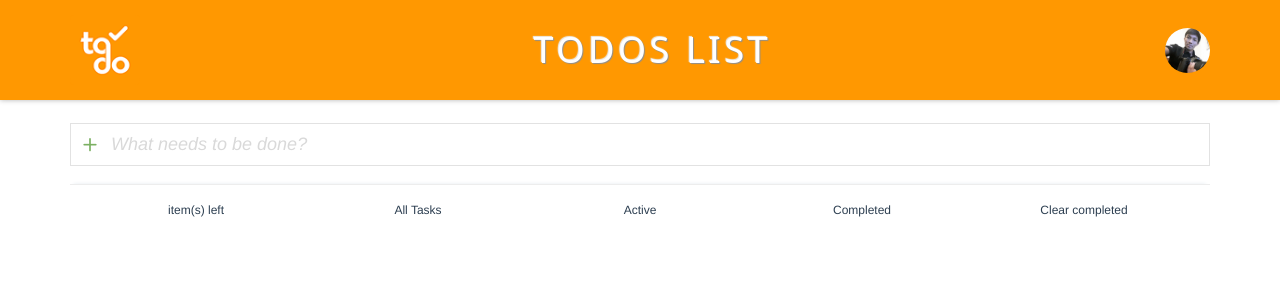
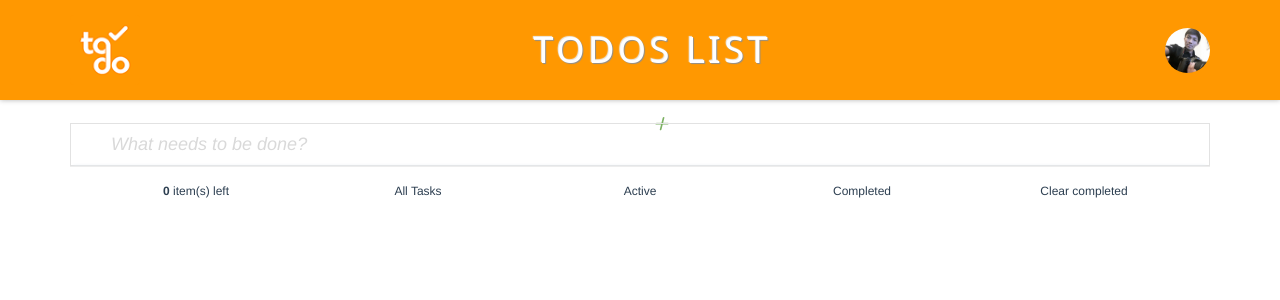
Before and after one commit to at-longnguyen3/todo-vuejs-pwa, a Vue app in the folder vue-todo/: page / in a window 1280 px wide. Shown: the top 300 px of the page. Built offline with nearby package versions, Linux system fonts and the light colour scheme.

Commit message:
Create select all todos

```diff
--- a/vue-todo/src/components/features/todos/todo-footer.vue
+++ b/vue-todo/src/components/features/todos/todo-footer.vue
@@ -2,7 +2,7 @@
   <div class="todos-footer">
     <ul class="todos-footer-toolbar">
       <li class="toolbar-item counter">
-        <strong class="n-counter"></strong> item(s) left
+        <strong class="n-counter">{{ counter.active }}</strong> item(s) left
       </li>
       <li class="toolbar-item">
         <button class="toolbar-btn" @click="onFilter('all')">
@@ -35,6 +35,7 @@
 <script lang="ts">
   export default {
     name: 'todoFooter',
+    props: ['counter'],
     methods: {
       // onFinish() {
       //   this.$emit('onFinish', '');
--- a/vue-todo/src/components/features/todos/todo-header.vue
+++ b/vue-todo/src/components/features/todos/todo-header.vue
@@ -2,7 +2,8 @@
   <div class="todos-header">
     <!-- <i class="icon-chevron-down1"></i> -->
     <span class="add-icon"></span>
-    <form class="form-add-task" @submit.prevent="addTodo()">
+    <i class="form-add-task" @click="onToggleAll()"></i>
+    <form @submit.prevent="addTodo()">
       <input  class="task-name"
               placeholder="What needs to be done?"
               v-model="newTodo"
@@ -30,6 +31,9 @@
         }
         this.newTodo = '';
       },
+      onToggleAll() {
+        this.$emit('selectTodos');
+      }
     },
   };
 </script>
--- a/vue-todo/src/components/features/todos/todos.vue
+++ b/vue-todo/src/components/features/todos/todos.vue
@@ -1,12 +1,14 @@
 <template>
   <div class="todos">
     <div class="container">
-      <todoHeader @addTodo="add($event)"/>
+      <todoHeader @addTodo="add($event)"
+                  @selectTodos="onToggleAll()"/>
       <todoItem v-for="(todo, index) in todos"
                 :todo="todo"
                 @deleteMe="deleteTodo($event)"
                 @onToggle="toggle($event)"/>
-      <todoFooter @onFinish="onChange($event)" />
+      <todoFooter @onFinish="onChange($event)"
+                  :counter="counter" />
     </div>
   </div>
 </template>
@@ -28,13 +30,16 @@
       return {
         todos: [],
         filterTodos: [],
+        counter: Number,
       };
     },
     created() {
       this.todos = localStorage.getItem('todos') ? JSON.parse(localStorage.getItem('todos')) : [];
+      this.countTodos();
     },
     methods: {
       add(e) {
+        this.todos = JSON.parse(localStorage.getItem('todos'));
         this.todos = [e, ...this.todos];
         this.filterTodos = [...this.todos];
         this.saveTodosToLocalStorage(this.filterTodos);
@@ -64,6 +69,19 @@
           return item;
         });
         this.saveTodosToLocalStorage(term);
+        this.countTodos();
+      },
+      onToggleAll() {
+        this.todos.forEach(todo => {
+          todo.isCompleted = true;
+          this.saveTodosToLocalStorage(this.todos);
+        });
+      },
+      countTodos() {
+        this.counter = this.todos.reduce((obj, item) => {
+          item.isCompleted ? obj.completed++ : obj.active++;
+          return obj;
+        }, { active: 0, completed: 0 });
       },
       onChange(e) {
         switch(e) {
@@ -89,6 +107,7 @@
             this.saveTodosToLocalStorage(termClear);
           break;
         }
+        this.countTodos();
       }
     },
   });
```
